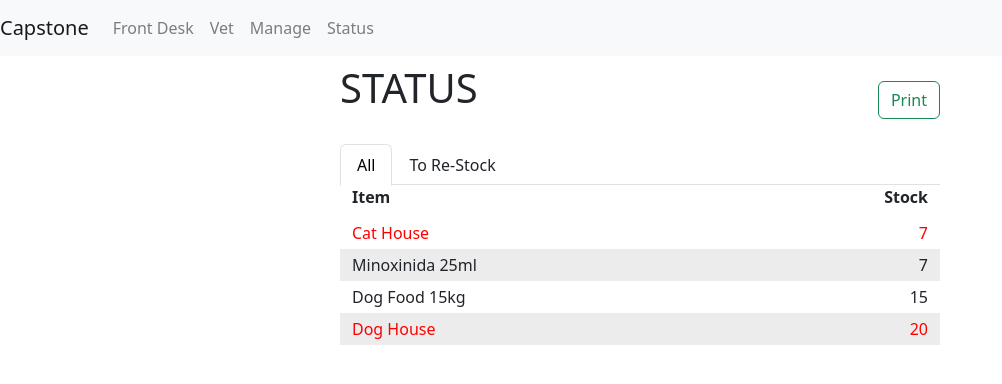
After one commit to santipdmonte/CS50W, a Django app: page /status in a window 1280 px wide. The commit adds this page. Shown: the top 384 px of the page, without its empty margins (0-1002 px from the left). Run offline with Django 4.2, Linux system fonts and the light colour scheme; data comes from the database, SQL or seed files in the repository; both versions use the stored data as it was after the commit; some libraries are stand-ins or nearby versions.

Commit message:
Project 4: Capstone - Status page, all and re-stock complete

```diff
--- a/capstone/item_track/models.py
+++ b/capstone/item_track/models.py
@@ -14,6 +14,7 @@ class Item(models.Model):
     category = models.ManyToManyField("Category", blank=True, related_name="items")
     price = models.DecimalField(max_digits=10, decimal_places=2, blank=True, null=True)
     stock = models.IntegerField(blank=True, null=True)
+    stock_min = models.IntegerField(blank=True, null=True)
     date_added = models.DateTimeField(auto_now_add=True)
     date_modified = models.DateTimeField(auto_now=True)
     expiration_date = models.DateTimeField(blank=True, null=True)
--- /dev/null
+++ b/capstone/item_track/static/item_track/status.js
@@ -0,0 +1,25 @@
+function all_items(){
+    document.getElementById("all-items").classList.add("active");
+    document.getElementById("re-stock-item").classList.remove("active");
+
+    var items = document.getElementsByClassName("with-stock");
+    for (var i = 0; i < items.length; i++) {
+        items[i].style.display = "block";
+    }
+}
+
+function re_stock(){
+    document.getElementById("all-items").classList.remove("active");
+    document.getElementById("re-stock-item").classList.add("active");
+
+    var items = document.getElementsByClassName("with-stock");
+    for (var i = 0; i < items.length; i++) {
+        items[i].style.display = "none";
+    }
+}
+
+function print_inform(){
+    var doc=new jsPDF();
+    doc.text(20,20, "PDF")
+    doc.save("test.pdf")
+}
--- a/capstone/item_track/static/item_track/styles.css
+++ b/capstone/item_track/static/item_track/styles.css
@@ -0,0 +1,15 @@
+.even-row {
+    background-color: #ECECEC; /* Color para filas pares */
+}
+
+.odd-row {
+    background-color: #FFFFFF; /* Color para filas impares */
+}
+
+.out-stock{
+    color: red;
+}
+
+.hidden-row {
+    visibility: hidden;
+}
--- a/capstone/item_track/templates/item_track/layout.html
+++ b/capstone/item_track/templates/item_track/layout.html
@@ -9,7 +9,7 @@
         <link href="{% static 'item_track/styles.css' %}" rel="stylesheet">
         <link rel="stylesheet" href="https://cdnjs.cloudflare.com/ajax/libs/rangeslider.js/2.3.3/rangeslider.css">
         <script src="https://cdnjs.cloudflare.com/ajax/libs/rangeslider.js/2.3.3/rangeslider.min.js"></script>
-
+        <script src="https://cdnjs.cloudflare.com/ajax/libs/jspdf/2.4.0/jspdf.umd.min.js"></script>
         <script src="https://code.jquery.com/jquery-3.6.0.min.js"></script>
         <link href="https://maxcdn.bootstrapcdn.com/bootstrap/4.5.2/css/bootstrap.min.css" rel="stylesheet">
         <script src="https://maxcdn.bootstrapcdn.com/bootstrap/4.5.2/js/bootstrap.min.js"></script>
@@ -37,6 +37,9 @@
                 <li class="nav-item">
                   <a class="nav-link" href="{% url 'manage' %}">Manage</a>
                 </li>
+                <li class="nav-item">
+                  <a class="nav-link" href="{% url 'status' %}">Status</a>
+                </li>
               </ul>
             </div>
           </nav>
--- /dev/null
+++ b/capstone/item_track/templates/item_track/status.html
@@ -0,0 +1,66 @@
+{% extends "item_track/layout.html" %}
+{% load static %}
+
+{% block body %}
+
+    {% block head %}
+    <div class="d-flex justify-content-center">
+    <div class="w-75">
+        <div class="mx-auto" style="max-width: 600px;">
+            <div class="d-flex align-items-center justify-content-between">
+                <h1 class="pb-4 pt-2">STATUS</h1>
+                <div>
+                    <button class="btn btn-outline-success" onclick="print_inform()">Print</button>
+                </div>
+            </div>
+
+            <!-- Tabs -->
+            <ul class="nav nav-tabs">
+                <li class="nav-item">
+                  <a class="nav-link active" aria-current="page" id="all-items" onclick="all_items()">All</a>
+                </li>
+                <li class="nav-item">
+                  <a class="nav-link" id="re-stock-item" onclick="re_stock()">To Re-Stock</a>
+                </li>
+            </ul>
+
+            <!-- Table -->
+            <div class="container text-left pb-2">
+                <div class="row">
+                    <div class="col">
+                    <b>Item</b>
+                    </div>
+                    <div class="col text-right">
+                    <b>Stock</b>
+                    </div>
+                </div>
+            </div>
+            {% for item in items %}
+            <div class="container item-row text-left {% if forloop.counter|divisibleby:2 %} even-row {% else %} odd-row {% endif %}
+                        {% if item.stock < item.stock_min %} out-stock {% else %} with-stock {% endif %}"
+                        style="display: block">
+                <div class="row pb-1 pt-1">
+                    <div class="col">
+                    {{ item }}
+                    </div>
+                    <div class="col text-right">
+                    {{ item.stock }}
+                    </div>
+                    </div>
+                </div>
+            {% endfor %}
+            </div>
+        </div>
+
+    </div>
+    </div>
+
+    {% endblock %}
+
+{% endblock %}
+
+{% block script %}
+    <!-- Biblioteca para PDF -->
+    <script src="https://cdnjs.cloudflare.com/ajax/libs/jspdf/2.4.0/jspdf.umd.min.js"></script>
+    <script src="{% static 'item_track/status.js' %}"></script>
+{% endblock %}
--- a/capstone/item_track/urls.py
+++ b/capstone/item_track/urls.py
@@ -8,6 +8,7 @@ urlpatterns = [
 	path("front_desk", views.front_desk, name="front_desk"),
     path("transaction", views.transaction, name="transaction"),
     path("manage", views.manage, name="manage"),
+    path("status", views.status, name="status"),
     path("item/barcode/<str:barcode>", views.item_by_barcode, name="barcode"),
     path("item/update/<str:item_id>", views.update_item_by_id, name="update_item_by_id"),
     path("transaction/<int:transaction_id>", views.transaction, name="transaction_id"),
--- a/capstone/item_track/views.py
+++ b/capstone/item_track/views.py
@@ -130,6 +130,7 @@ def manage(request):
         # 'treatments': treatments
     })
 
+
 def item_by_barcode(request, barcode):
     try:
         item = Item.objects.get(barcode=barcode)
@@ -166,6 +167,15 @@ def update_item_by_id(request, item_id):
     return JsonResponse({'error': 'Método no permitido'}, status=405)
 
 
+def status(request):
+    items = Item.objects.all()
+
+    items = items.order_by('stock')
+
+    return render(request, "item_track/status.html",{
+        'items': items,
+    })
+
 def create_item(request):
     if request.method == "POST":
         pass
```
Also changed, not shown: capstone/db.sqlite3, capstone/item_track/migrations/0011_item_stock_min.py (added).
